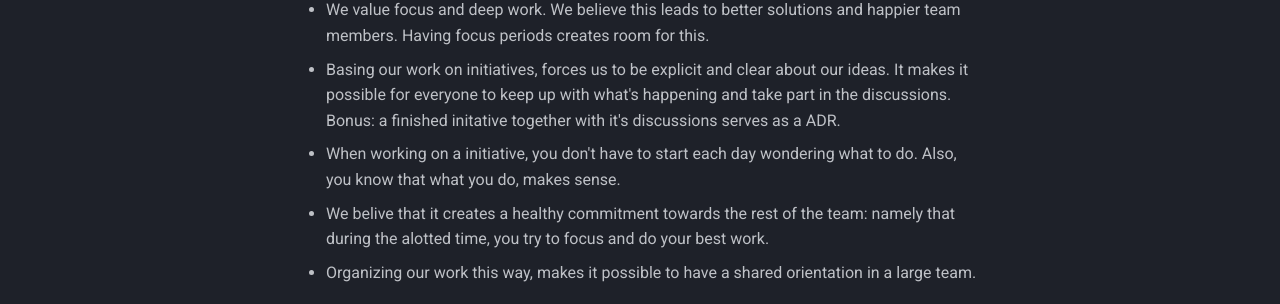
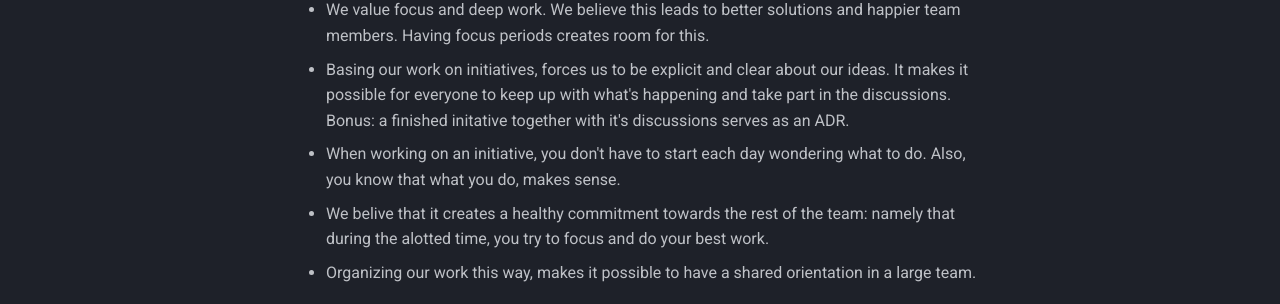
Before and after one commit to nais/handbook, an MkDocs documentation site: the page built from docs/administrative/nais-system/README.md, in a window 1280 px wide and 1082 px high. Shown: the part 617-921 px from the top of the window. Built offline with MkDocs 1.6.1 and Material for MkDocs 9.7.7, drawn with Linux system fonts in a browser that asks for light colours; comment, search, counter and statistics services are not loaded.

Commit message:
'an, ikke a' -Frode

```diff
--- a/docs/administrative/nais-system/README.md
+++ b/docs/administrative/nais-system/README.md
@@ -15,7 +15,7 @@ Oh, and we also have [holiday-modes](holiday-mode.md) in the summer and around C
 ## Why do we organize our work this way?
 
 - We value focus and deep work. We believe this leads to better solutions and happier team members. Having focus periods creates room for this.
-- Basing our work on initiatives, forces us to be explicit and clear about our ideas. It makes it possible for everyone to keep up with what's happening and take part in the discussions. Bonus: a finished initative together with it's discussions serves as a ADR.
-- When working on a initiative, you don't have to start each day wondering what to do. Also, you know that what you do, makes sense.
+- Basing our work on initiatives, forces us to be explicit and clear about our ideas. It makes it possible for everyone to keep up with what's happening and take part in the discussions. Bonus: a finished initative together with it's discussions serves as an ADR.
+- When working on an initiative, you don't have to start each day wondering what to do. Also, you know that what you do, makes sense.
 - We belive that it creates a healthy commitment towards the rest of the team: namely that during the alotted time, you try to focus and do your best work.
 - Organizing our work this way, makes it possible to have a shared orientation in a large team.
```
